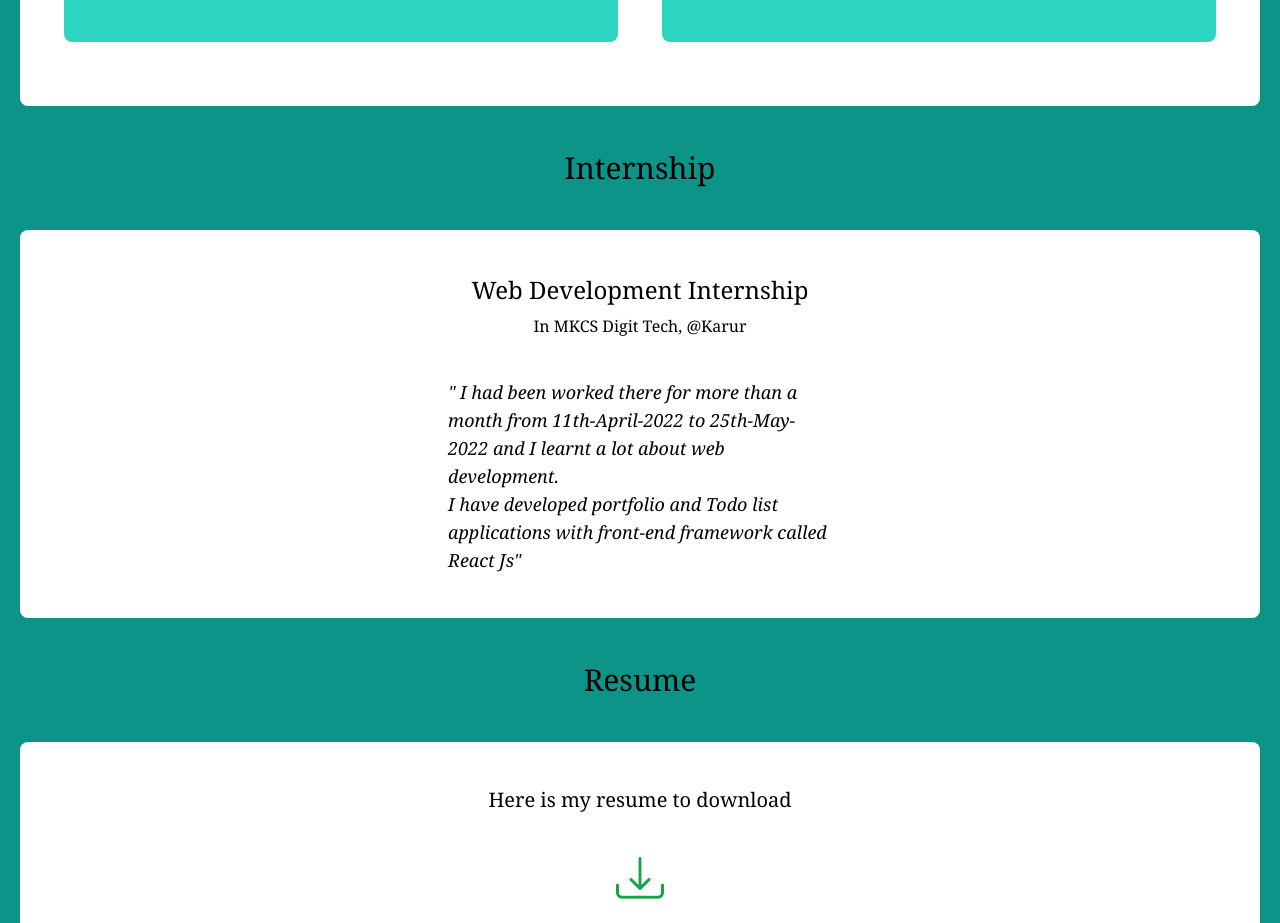
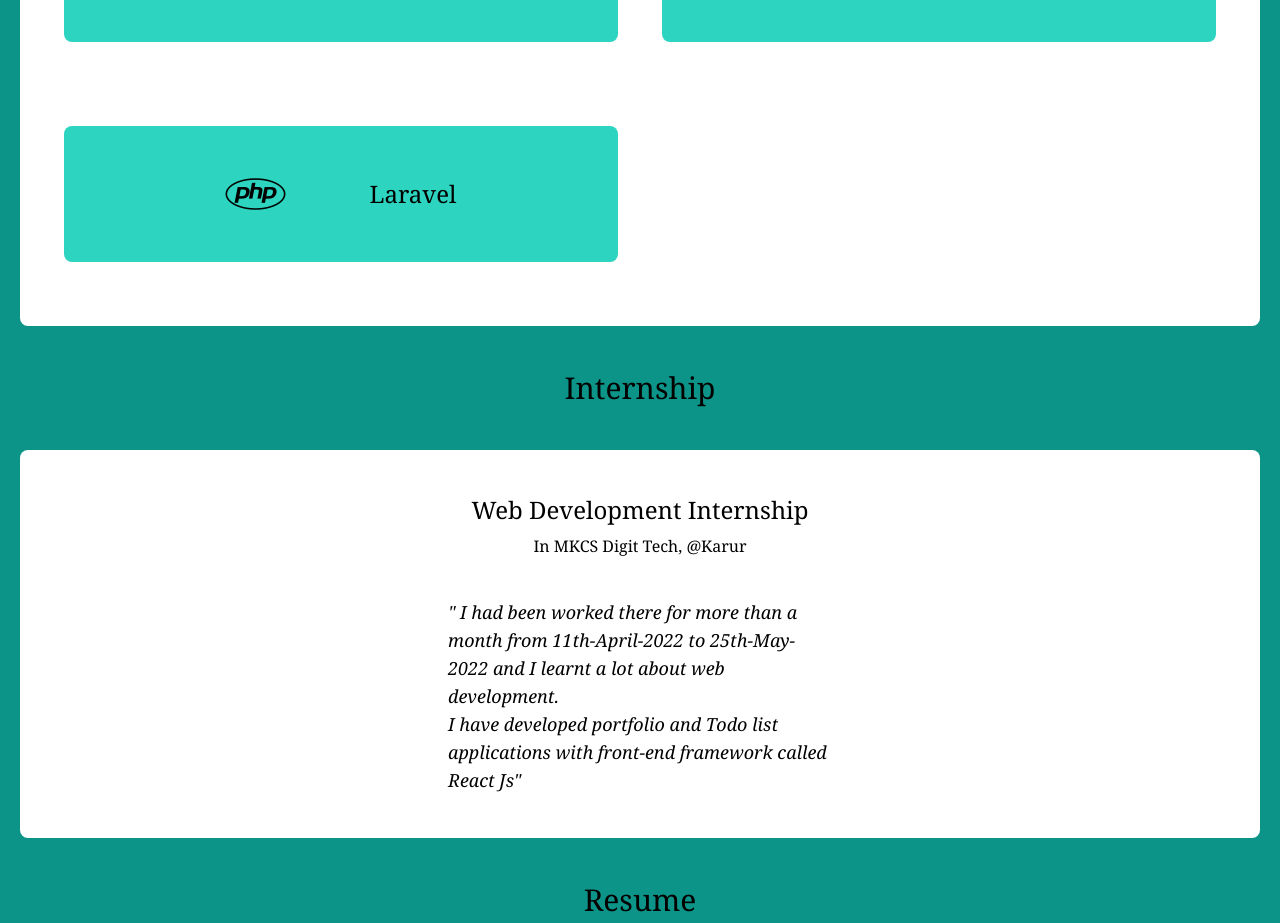
Before and after one commit to KATHIRESHP/profile, a React (Create React App) app: page / in a window 1280 px wide. Shown: the part 1548-2471 px from the top of the page. Built offline with nearby package versions, Linux system fonts and the light colour scheme.

Commit message:
added laravel skill

```diff
--- a/src/Portfolio/Home.jsx
+++ b/src/Portfolio/Home.jsx
@@ -43,6 +43,7 @@ const Home = () => {
                     <Skills class_name="fa-solid fa-c" name="C language" />
                     <Skills class_name="fa-brands fa-react" name="React" />
                     <Skills class_name="fa-brands fa-node-js" name="Express Js" />
+                    <Skills class_name="fa-brands fa-php" name="Laravel" />
                 </div>
 
                 <center className='xl:text-3xl lg:text-xl md:text-lg sm:text-xl font-thin font-serif my-11' id="internship">Internship</center>
```
